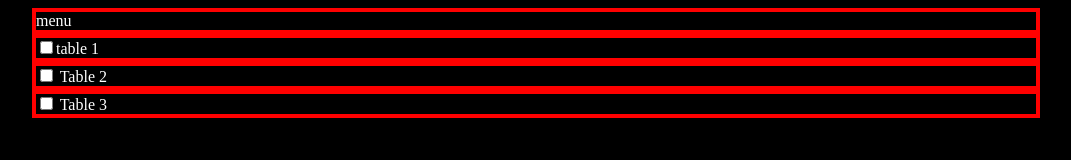
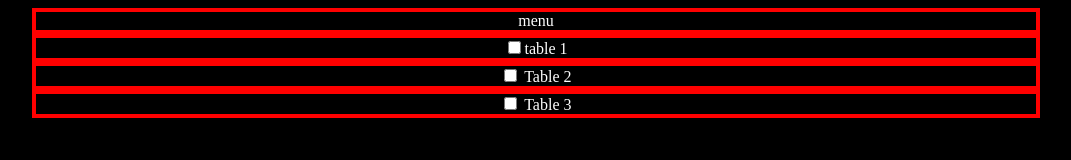
Before and after one commit to oscarArismendi/tablesAndApplicationForm, a plain HTML site: page index.html in a window 1280 px wide. Shown: the whole page, without its empty margins (104-1175 px from the left). Drawn offline with Linux system fonts and the light colour scheme.

Commit message:
modified styles and index

```diff
--- a/css/styles.css
+++ b/css/styles.css
@@ -31,7 +31,9 @@ input[type="checkbox"]:checked + .exercise{
     display: block;
 }
 
-
+table{
+    margin: 0.1em auto;
+}
 
 td,th {
   border: 1px solid white;
--- a/index.html
+++ b/index.html
@@ -8,10 +8,10 @@
 </head>
 <body>
     <section>
-        <div id="menu">menu</div>
+        <div id="menu" class="center">menu</div>
 
 
-        <label for="table1Checkbox">
+        <label for="table1Checkbox" class="center">
             <input type="checkbox" id="table1Checkbox" name="table1">table 1
             <div class="exercise">
                 <h2>El desempleo en España</h2>
@@ -131,7 +131,7 @@
 
         </label>
 
-        <label for="table2Checkbox">
+        <label for="table2Checkbox" class="center">
             <input type="checkbox" id="table2Checkbox" name="table2"> Table 2
             <div class="exercise">
                 <table>
@@ -169,7 +169,7 @@
         </label>
 
 
-        <label for="table3Checkbox">
+        <label for="table3Checkbox" class="center">
             <input type="checkbox" id="table3Checkbox" name="table3"> Table 3
             <div class="exercise">Show table 3</div>
         </label>
```
